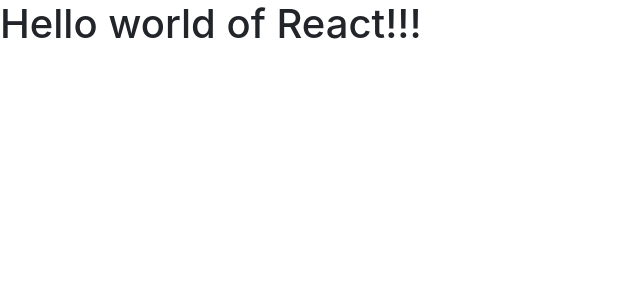
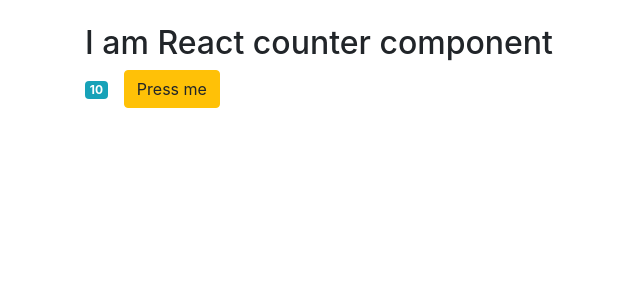
Before and after one commit to MariusCodeAcademy/js3_react_Intro, a React (Create React App) app: page / in a window 1280 px wide. Shown: the top 300 px of the page, without its empty margins (0-640 px from the left). Built offline with nearby package versions, Linux system fonts and the light colour scheme.

Commit message:
couter cmp + bs classes

```diff
--- /dev/null
+++ b/src/components/counter.jsx
@@ -0,0 +1,15 @@
+import React, { Component } from 'react';
+
+class Counter extends Component {
+    render() {
+        return (
+            <div className="container mt-4" >
+                <h2>I am React counter component</h2>
+                <span className="badge badge-info mr-3" >10</span>
+                <button className="btn btn-warning" > Press me</button>
+            </div>
+        );
+    }
+}
+
+export default Counter;
--- a/src/index.js
+++ b/src/index.js
@@ -1,6 +1,7 @@
 import React from 'react';
 import ReactDOM from 'react-dom';
-import App from './App';
+// import App from './App';
+import Counter from './components/counter';
 import reportWebVitals from './reportWebVitals';
 
 // import bootstrap
@@ -8,7 +9,7 @@
 
 ReactDOM.render(
   <React.StrictMode>
-    <App />
+    <Counter />
   </React.StrictMode>,
   document.getElementById('root')
 );
```
